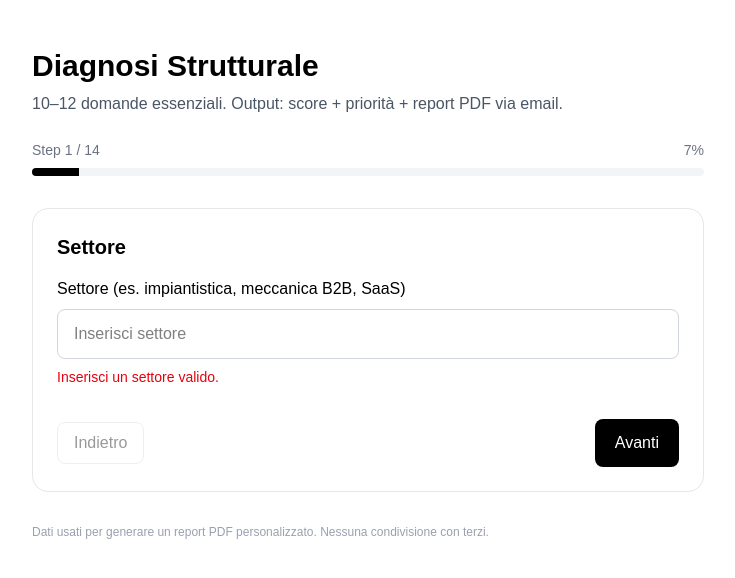
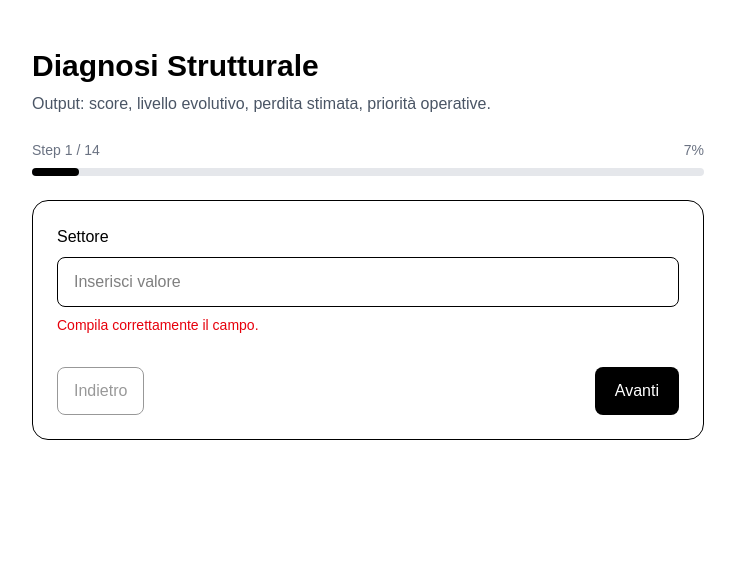
Before and after one commit to IAMStudioTO/BOS, a Next.js app in the folder apps/web/: page /diagnosi in a window 1280 px wide. Both pictures are taken after a click on the button "Avanti". Shown: the top 578 px of the page, without its empty margins (272-1007 px from the left). Built offline with nearby package versions, Linux system fonts and the light colour scheme.

Commit message:
feat(web): full scoring engine

```diff
--- a/apps/web/app/diagnosi/page.tsx
+++ b/apps/web/app/diagnosi/page.tsx
@@ -7,7 +7,7 @@ type Answers = {
   sitoUrl: string;
   ticketMedio: string;
   leadMese: string;
-  convRate: string; // può essere "non_so" o numero
+  convRate: string;
   valueProp: string;
   specializzazione: "si" | "parziale" | "no" | "";
   sitoComunicaSpec: "si" | "parziale" | "no" | "";
@@ -37,7 +37,7 @@ const initial: Answers = {
 };
 
 function isValidUrl(s: string) {
-  if (!s) return true; // campo opzionale
+  if (!s) return true;
   try {
     const u = new URL(s);
     return u.protocol === "http:" || u.protocol === "https:";
@@ -55,50 +55,42 @@ export default function Diagnosi() {
     () => [
       { key: "settore", title: "Settore" },
       { key: "sitoUrl", title: "Sito (opzionale)" },
-      { key: "ticketMedio", title: "Ticket medio" },
-      { key: "leadMese", title: "Lead/mese" },
-      { key: "convRate", title: "Conversione (se nota)" },
-      { key: "valueProp", title: "Perché voi?" },
+      { key: "ticketMedio", title: "Ticket medio (€)" },
+      { key: "leadMese", title: "Lead medi al mese" },
+      { key: "convRate", title: "Conversione lead → cliente (%)" },
+      { key: "valueProp", title: "Perché scegliere voi?" },
       { key: "specializzazione", title: "Specializzazione" },
-      { key: "sitoComunicaSpec", title: "Sito: comunica specializzazione?" },
-      { key: "proof", title: "Prove (casi studio)" },
+      { key: "sitoComunicaSpec", title: "Sito comunica specializzazione?" },
+      { key: "proof", title: "Prove di risultato" },
       { key: "processo", title: "Processo esplicitato" },
-      { key: "materiale", title: "Materiali standard" },
-      { key: "kpi", title: "KPI mensili" },
-      { key: "decisioni", title: "Decisioni" },
+      { key: "materiale", title: "Materiali standardizzati" },
+      { key: "kpi", title: "KPI monitorati mensilmente?" },
+      { key: "decisioni", title: "Tipo di decisioni" },
       { key: "decisionMaker", title: "Decision maker" },
     ],
     []
   );
 
-  // NB: sono 14 "step items" perché abbiamo 12 domande + 2 di contesto (settore, sito)
   const totalSteps = steps.length;
+  const currentKey = steps[step].key as keyof Answers;
 
   const canGoNext = useMemo(() => {
-    const k = steps[step]?.key as keyof Answers;
+    const k = currentKey;
 
-    // validazioni base
     if (k === "settore") return answers.settore.trim().length >= 2;
-    if (k === "sitoUrl") return isValidUrl(answers.sitoUrl.trim());
+    if (k === "sitoUrl") return isValidUrl(answers.sitoUrl);
     if (k === "ticketMedio") return Number(answers.ticketMedio) > 0;
-    if (k === "leadMese") return Number(answers.leadMese) >= 0 && answers.leadMese !== "";
+    if (k === "leadMese") return answers.leadMese !== "";
     if (k === "convRate")
       return (
         answers.convRate === "non_so" ||
-        (answers.convRate !== "" && Number(answers.convRate) >= 0 && Number(answers.convRate) <= 100)
+        (answers.convRate !== "" &&
+          Number(answers.convRate) >= 0 &&
+          Number(answers.convRate) <= 100)
       );
     if (k === "valueProp") return answers.valueProp.trim().length >= 10;
-    if (k === "specializzazione") return answers.specializzazione !== "";
-    if (k === "sitoComunicaSpec") return answers.sitoComunicaSpec !== "";
-    if (k === "proof") return answers.proof !== "";
-    if (k === "processo") return answers.processo !== "";
-    if (k === "materiale") return answers.materiale !== "";
-    if (k === "kpi") return answers.kpi !== "";
-    if (k === "decisioni") return answers.decisioni !== "";
-    if (k === "decisionMaker") return answers.decisionMaker !== "";
-
-    return false;
-  }, [answers, step, steps]);
+    return answers[k] !== "";
+  }, [answers, currentKey]);
 
   const progress = Math.round(((step + 1) / totalSteps) * 100);
 
@@ -106,280 +98,119 @@ export default function Diagnosi() {
     setTouched(true);
     if (!canGoNext) return;
     setTouched(false);
-    setStep((s) => Math.min(s + 1, totalSteps - 1));
+    if (step < totalSteps - 1) {
+      setStep(step + 1);
+    }
   }
 
   function prev() {
-    setTouched(false);
-    setStep((s) => Math.max(s - 1, 0));
+    if (step > 0) setStep(step - 1);
   }
 
   const isLast = step === totalSteps - 1;
 
-  const currentKey = steps[step]?.key as keyof Answers;
+  /* =========================
+     SCORING ENGINE
+  ========================== */
 
-  // Placeholder risultato immediato (lo renderemo reale nel prossimo step con scoring)
-  const showResult = false;
+  const score = (() => {
+    let s = 100;
+
+    if (answers.specializzazione === "no") s -= 10;
+    if (answers.sitoComunicaSpec === "no") s -= 10;
+    if (answers.proof === "nessuno") s -= 15;
+    if (answers.processo === "no") s -= 10;
+    if (answers.materiale === "no") s -= 10;
+    if (answers.kpi === "no") s -= 10;
+    if (answers.decisioni === "intuitive") s -= 10;
+    if (answers.decisionMaker === "non_chiaro") s -= 5;
+    if (answers.convRate === "non_so") s -= 5;
+
+    return Math.max(0, s);
+  })();
+
+  const livello =
+    score >= 80
+      ? "Strutturato"
+      : score >= 60
+      ? "In consolidamento"
+      : score >= 40
+      ? "Fragile"
+      : "Critico";
+
+  const perditaStimata = (() => {
+    const ticket = Number(answers.ticketMedio || 0);
+    const lead = Number(answers.leadMese || 0);
+    const conv =
+      answers.convRate && answers.convRate !== "non_so"
+        ? Number(answers.convRate) / 100
+        : 0.1;
+
+    const fatturato = ticket * lead * conv;
+    return Math.round(fatturato * 0.2);
+  })();
+
+  const showResult = isLast && canGoNext;
+
+  /* ========================= */
 
   return (
     <main className="min-h-screen bg-white text-black px-6 py-12">
       <div className="max-w-2xl mx-auto">
-        <div className="mb-8">
-          <h1 className="text-3xl font-bold">Diagnosi Strutturale</h1>
-          <p className="text-gray-600 mt-2">
-            10–12 domande essenziali. Output: score + priorità + report PDF via email.
+        <h1 className="text-3xl font-bold mb-2">Diagnosi Strutturale</h1>
+        <p className="text-gray-600 mb-6">
+          Output: score, livello evolutivo, perdita stimata, priorità operative.
         </p>
 
-          <div className="mt-6">
+        <div className="mb-6">
           <div className="flex justify-between text-sm text-gray-500 mb-2">
-              <span>
-                Step {step + 1} / {totalSteps}
-              </span>
+            <span>Step {step + 1} / {totalSteps}</span>
             <span>{progress}%</span>
           </div>
-            <div className="h-2 w-full bg-gray-100 rounded-full overflow-hidden">
-              <div className="h-2 bg-black" style={{ width: `${progress}%` }} />
-            </div>
+          <div className="h-2 w-full bg-gray-200 rounded-full">
+            <div
+              className="h-2 bg-black rounded-full"
+              style={{ width: `${progress}%` }}
+            />
           </div>
         </div>
 
-        <div className="border border-gray-200 rounded-2xl p-6">
-          <h2 className="text-xl font-semibold mb-4">{steps[step].title}</h2>
+        <div className="border rounded-2xl p-6 space-y-4">
 
-          {/* RENDER CAMPO PER STEP */}
-          {currentKey === "settore" && (
+          {/* INPUT DINAMICO */}
           <div>
-              <label className="block mb-2 font-medium">Settore (es. impiantistica, meccanica B2B, SaaS)</label>
+            <label className="block font-medium mb-2">
+              {steps[step].title}
+            </label>
+
             <input
-                value={answers.settore}
-                onChange={(e) => setAnswers({ ...answers, settore: e.target.value })}
-                className="w-full border border-gray-300 rounded-lg px-4 py-3"
-                placeholder="Inserisci settore"
+              className="w-full border rounded-lg px-4 py-3"
+              value={(answers as any)[currentKey]}
+              onChange={(e) =>
+                setAnswers({ ...answers, [currentKey]: e.target.value })
+              }
+              placeholder="Inserisci valore"
             />
+
             {touched && !canGoNext && (
-                <p className="text-sm text-red-600 mt-2">Inserisci un settore valido.</p>
+              <p className="text-sm text-red-600 mt-2">
+                Compila correttamente il campo.
+              </p>
             )}
           </div>
-          )}
 
-          {currentKey === "sitoUrl" && (
-            <div>
-              <label className="block mb-2 font-medium">Sito (opzionale)</label>
-              <input
-                value={answers.sitoUrl}
-                onChange={(e) => setAnswers({ ...answers, sitoUrl: e.target.value })}
-                className="w-full border border-gray-300 rounded-lg px-4 py-3"
-                placeholder="https://..."
-              />
-              {touched && !canGoNext && (
-                <p className="text-sm text-red-600 mt-2">URL non valido (usa https://...).</p>
-              )}
-              <p className="text-sm text-gray-500 mt-2">Serve per tentare il logo (favicon) e contestualizzare.</p>
-            </div>
-          )}
-
-          {currentKey === "ticketMedio" && (
-            <div>
-              <label className="block mb-2 font-medium">Ticket medio (€)</label>
-              <input
-                type="number"
-                value={answers.ticketMedio}
-                onChange={(e) => setAnswers({ ...answers, ticketMedio: e.target.value })}
-                className="w-full border border-gray-300 rounded-lg px-4 py-3"
-                placeholder="Es. 5000"
-              />
-              {touched && !canGoNext && (
-                <p className="text-sm text-red-600 mt-2">Inserisci un numero maggiore di 0.</p>
-              )}
-            </div>
-          )}
-
-          {currentKey === "leadMese" && (
-            <div>
-              <label className="block mb-2 font-medium">Lead medi al mese</label>
-              <input
-                type="number"
-                value={answers.leadMese}
-                onChange={(e) => setAnswers({ ...answers, leadMese: e.target.value })}
-                className="w-full border border-gray-300 rounded-lg px-4 py-3"
-                placeholder="Es. 10"
-              />
-              {touched && !canGoNext && (
-                <p className="text-sm text-red-600 mt-2">Inserisci un numero (anche 0 se non tracciati).</p>
-              )}
-            </div>
-          )}
-
-          {currentKey === "convRate" && (
-            <div className="space-y-3">
-              <label className="block mb-2 font-medium">Tasso di conversione lead → cliente</label>
-              <div className="flex gap-3">
-                <input
-                  type="number"
-                  value={answers.convRate === "non_so" ? "" : answers.convRate}
-                  onChange={(e) => setAnswers({ ...answers, convRate: e.target.value })}
-                  className="flex-1 border border-gray-300 rounded-lg px-4 py-3"
-                  placeholder="Es. 12 (in %)"
-                  disabled={answers.convRate === "non_so"}
-                />
+          <div className="flex justify-between pt-4">
             <button
-                  type="button"
-                  onClick={() =>
-                    setAnswers({
-                      ...answers,
-                      convRate: answers.convRate === "non_so" ? "" : "non_so",
-                    })
-                  }
-                  className="border border-gray-300 rounded-lg px-4 py-3"
-                >
-                  {answers.convRate === "non_so" ? "Lo so" : "Non lo so"}
-                </button>
-              </div>
-              {touched && !canGoNext && (
-                <p className="text-sm text-red-600 mt-2">Inserisci una % tra 0 e 100 oppure seleziona “Non lo so”.</p>
-              )}
-            </div>
-          )}
-
-          {currentKey === "valueProp" && (
-            <div>
-              <label className="block mb-2 font-medium">In 1 frase: perché un cliente dovrebbe scegliere voi?</label>
-              <textarea
-                value={answers.valueProp}
-                onChange={(e) => setAnswers({ ...answers, valueProp: e.target.value })}
-                className="w-full border border-gray-300 rounded-lg px-4 py-3 min-h-28"
-                placeholder="Es. Installiamo impianti fotovoltaici industriali con tempi certi e garanzia completa..."
-              />
-              {touched && !canGoNext && (
-                <p className="text-sm text-red-600 mt-2">Scrivi almeno 10 caratteri (frase completa).</p>
-              )}
-            </div>
-          )}
-
-          {currentKey === "specializzazione" && (
-            <RadioBlock
-              label="Siete specializzati in un segmento preciso?"
-              value={answers.specializzazione}
-              onChange={(v) => setAnswers({ ...answers, specializzazione: v as any })}
-              options={[
-                { value: "si", label: "Sì" },
-                { value: "parziale", label: "Parzialmente" },
-                { value: "no", label: "No" },
-              ]}
-              error={touched && !canGoNext ? "Seleziona una risposta." : ""}
-            />
-          )}
-
-          {currentKey === "sitoComunicaSpec" && (
-            <RadioBlock
-              label="Il sito comunica chiaramente questa specializzazione?"
-              value={answers.sitoComunicaSpec}
-              onChange={(v) => setAnswers({ ...answers, sitoComunicaSpec: v as any })}
-              options={[
-                { value: "si", label: "Sì" },
-                { value: "parziale", label: "Parzialmente" },
-                { value: "no", label: "No" },
-              ]}
-              error={touched && !canGoNext ? "Seleziona una risposta." : ""}
-            />
-          )}
-
-          {currentKey === "proof" && (
-            <RadioBlock
-              label="Avete prove di risultato (case study / testimonial)?"
-              value={answers.proof}
-              onChange={(v) => setAnswers({ ...answers, proof: v as any })}
-              options={[
-                { value: "casi_studio", label: "Case study dettagliati" },
-                { value: "testimonianze", label: "Solo testimonianze" },
-                { value: "nessuno", label: "Nessuno" },
-              ]}
-              error={touched && !canGoNext ? "Seleziona una risposta." : ""}
-            />
-          )}
-
-          {currentKey === "processo" && (
-            <RadioBlock
-              label="Avete un processo di lavoro esplicitato (step, modalità, tempi)?"
-              value={answers.processo}
-              onChange={(v) => setAnswers({ ...answers, processo: v as any })}
-              options={[
-                { value: "si", label: "Sì" },
-                { value: "no", label: "No" },
-              ]}
-              error={touched && !canGoNext ? "Seleziona una risposta." : ""}
-            />
-          )}
-
-          {currentKey === "materiale" && (
-            <RadioBlock
-              label="Il materiale commerciale è standardizzato?"
-              value={answers.materiale}
-              onChange={(v) => setAnswers({ ...answers, materiale: v as any })}
-              options={[
-                { value: "si", label: "Sì" },
-                { value: "no", label: "No" },
-                { value: "variabile", label: "Ogni volta diverso" },
-              ]}
-              error={touched && !canGoNext ? "Seleziona una risposta." : ""}
-            />
-          )}
-
-          {currentKey === "kpi" && (
-            <RadioBlock
-              label="Monitorate KPI commerciali mensilmente?"
-              value={answers.kpi}
-              onChange={(v) => setAnswers({ ...answers, kpi: v as any })}
-              options={[
-                { value: "si", label: "Sì" },
-                { value: "no", label: "No" },
-              ]}
-              error={touched && !canGoNext ? "Seleziona una risposta." : ""}
-            />
-          )}
-
-          {currentKey === "decisioni" && (
-            <RadioBlock
-              label="Le decisioni strategiche sono:"
-              value={answers.decisioni}
-              onChange={(v) => setAnswers({ ...answers, decisioni: v as any })}
-              options={[
-                { value: "pianificate", label: "Pianificate" },
-                { value: "reattive", label: "Reattive" },
-                { value: "intuitive", label: "Intuitive" },
-              ]}
-              error={touched && !canGoNext ? "Seleziona una risposta." : ""}
-            />
-          )}
-
-          {currentKey === "decisionMaker" && (
-            <RadioBlock
-              label="Chi prende le decisioni?"
-              value={answers.decisionMaker}
-              onChange={(v) => setAnswers({ ...answers, decisionMaker: v as any })}
-              options={[
-                { value: "uno", label: "Una persona" },
-                { value: "piu", label: "Più persone" },
-                { value: "non_chiaro", label: "Non è chiaro" },
-              ]}
-              error={touched && !canGoNext ? "Seleziona una risposta." : ""}
-            />
-          )}
-
-          <div className="mt-8 flex items-center justify-between">
-            <button
-              type="button"
               onClick={prev}
               disabled={step === 0}
-              className="px-4 py-2 rounded-lg border border-gray-300 disabled:opacity-40"
+              className="px-4 py-2 border rounded-lg disabled:opacity-40"
             >
               Indietro
             </button>
 
             <button
-              type="button"
               onClick={next}
-              className="px-5 py-3 rounded-lg bg-black text-white"
+              className="px-5 py-3 bg-black text-white rounded-lg"
             >
               {isLast ? "Completa" : "Avanti"}
             </button>
@@ -387,52 +218,26 @@ export default function Diagnosi() {
         </div>
 
         {showResult && (
-          <div className="mt-10 border border-gray-200 rounded-2xl p-6">
-            <h3 className="text-xl font-semibold">Risultato (placeholder)</h3>
-            <pre className="text-sm text-gray-700 mt-4 overflow-auto">
-              {JSON.stringify(answers, null, 2)}
-            </pre>
+          <div className="mt-10 border rounded-2xl p-6">
+            <h3 className="text-2xl font-bold mb-4">Risultato</h3>
+
+            <div className="mb-6">
+              <div className="text-sm text-gray-500">Score</div>
+              <div className="text-4xl font-bold">{score}/100</div>
+              <div className="text-lg mt-1">Livello: {livello}</div>
+            </div>
+
+            <div className="mb-6">
+              <div className="text-sm text-gray-500">
+                Perdita potenziale stimata / mese
+              </div>
+              <div className="text-2xl font-semibold">
+                € {perditaStimata.toLocaleString()}
+              </div>
+            </div>
           </div>
         )}
-
-        <p className="text-xs text-gray-400 mt-8">
-          Dati usati per generare un report PDF personalizzato. Nessuna condivisione con terzi.
-        </p>
       </div>
     </main>
   );
 }
-
-function RadioBlock(props: {
-  label: string;
-  value: string;
-  onChange: (v: string) => void;
-  options: { value: string; label: string }[];
-  error?: string;
-}) {
-  return (
-    <div>
-      <div className="block mb-3 font-medium">{props.label}</div>
-      <div className="space-y-2">
-        {props.options.map((o) => (
-          <label
-            key={o.value}
-            className={`flex items-center gap-3 border rounded-lg px-4 py-3 cursor-pointer ${
-              props.value === o.value ? "border-black" : "border-gray-300"
-            }`}
-          >
-            <input
-              type="radio"
-              name={props.label}
-              value={o.value}
-              checked={props.value === o.value}
-              onChange={() => props.onChange(o.value)}
-            />
-            <span>{o.label}</span>
-          </label>
-        ))}
-      </div>
-      {props.error ? <p className="text-sm text-red-600 mt-2">{props.error}</p> : null}
-    </div>
-  );
-}
```
Lines whose indentation alone changed are shown as unchanged.
